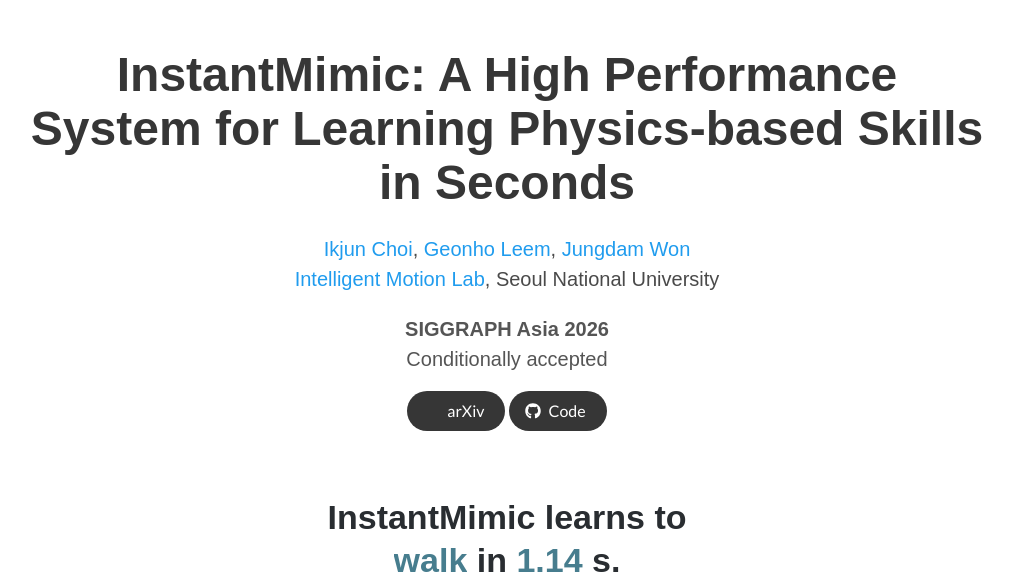
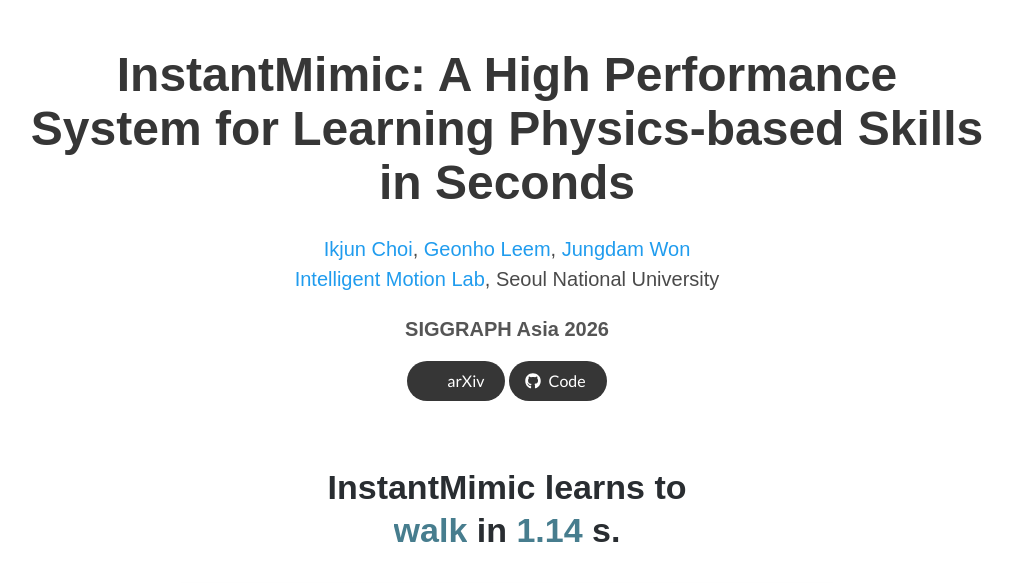
Before and after one commit to Scripter36/Scripter36.github.io, a Jekyll site: the page projects/instantmimic/index.html, which Jekyll copies as it is, in a window 1280 px wide and 900 px high, cut to the strip 0-583 px from the top of the window. Shown: the whole strip, without its empty margins (133-1146 px from the left). Built offline with Jekyll 4.4.1, drawn with Linux system fonts in a browser that asks for light colours; nearby versions of some CDN libraries; some web fonts are replaced; library files that are not in the unit come from our copies; a style sheet for code colours, icons or effects is not loaded.

Commit message:
docs: update InstantMimic acceptance status

```diff
--- a/projects/instantmimic/index.html
+++ b/projects/instantmimic/index.html
@@ -108,7 +108,7 @@
     "abstract": "Physics-based character control is a long-standing challenge in computer graphics and robotics, requiring policies that satisfy complex dynamics while producing realistic motion. Recent Deep RL approaches, particularly imitation learning methods such as DeepMimic, have had broad impact beyond animation, influencing robotics by enabling agile and expressive behaviors. While these approaches achieve impressive results, they remain computationally inefficient to train in practice. Despite GPU-accelerated simulation, we find that end-to-end pipelines often underutilize hardware due to overheads outside the physics solver, caused by fragmented GPU kernels and CPU memory access in the critical path. We present InstantMimic, a system that addresses these inefficiencies by making the entire training loop GPU-native. Built on a GPU-native physics backend, our unified pipeline integrates simulation, environment computation, policy inference, and policy updates within a single execution flow. As a result, InstantMimic compresses training for diverse physics-based skills to a few seconds, and makes LLM-agent-driven hyperparameter search practical.",
     "datePublished": "2026-08-15",
     "version": "Preprint v1",
-    "creativeWorkStatus": "Conditionally accepted manuscript",
+    "creativeWorkStatus": "Accepted manuscript",
     "encoding": {
       "@type": "MediaObject",
       "contentUrl": "https://arxiv.org/pdf/2609.09821",
@@ -153,8 +153,7 @@
           </div>
 
           <div class="is-size-5 publication-venue publication-status">
-            SIGGRAPH Asia 2026<br>
-            <span class="publication-status-detail">Conditionally accepted</span>
+            SIGGRAPH Asia 2026
           </div>
 
           <div class="column has-text-centered">
```
Also changed, not shown: _publications/2026/instantmimic.md (+1 -1 lines).
